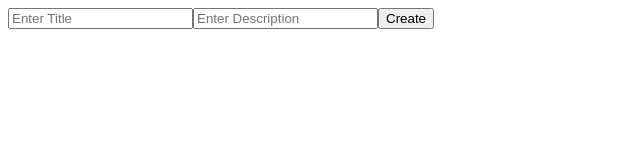
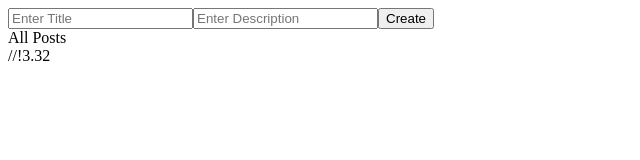
Before and after one commit to Emmy-Akintz/mern-blog-site, a React (Vite) app in the folder frontend/: page / in a window 1280 px wide. Shown: the top 160 px of the page, without its empty margins (0-640 px from the left). Built offline with nearby package versions, Linux system fonts and the light colour scheme; no server answers.

Commit message:
working on posts list

```diff
--- a/frontend/src/App.jsx
+++ b/frontend/src/App.jsx
@@ -1,12 +1,12 @@
 import { useState } from 'react'
 import CreatePost from './components/Posts/CreatePost'
+import PostsList from './components/PostsList'
 
 function App() {
-  const [count, setCount] = useState(0)
-
   return (
     <div>
       <CreatePost />
+      <PostsList />//!3.32
     </div>
   )
 }
--- /dev/null
+++ b/frontend/src/components/PostsList.jsx
@@ -0,0 +1,9 @@
+import React from 'react'
+
+function PostsList() {
+  return (
+    <div>All Posts</div>
+  )
+}
+
+export default PostsList
```
Also changed, not shown: 1 other file (tests, documents, lock files or other folders).
